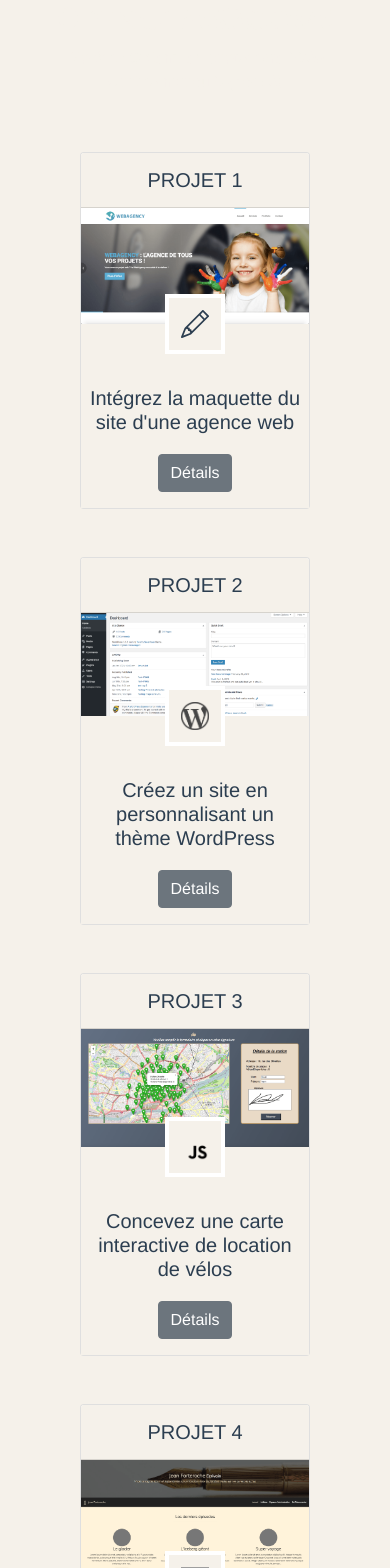
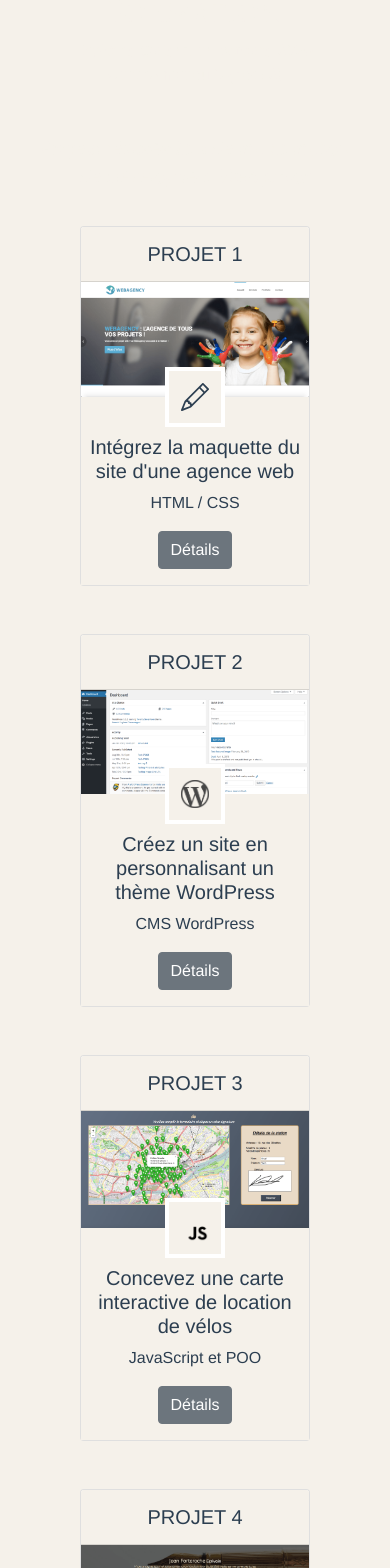
Before and after one commit to TocWebProject/portfolio, a Vue app: page / in a window 390 px wide. Shown: the part 1540-3108 px from the top of the page. Built offline with nearby package versions, Linux system fonts and the light colour scheme; no server answers; grey boxes are pictures that could not be loaded.

Commit message:
Content modification - adding language in Formation

```diff
--- a/src/components/Apropos.vue
+++ b/src/components/Apropos.vue
@@ -3,8 +3,8 @@
        <div class="container align-item-center justify-content-center">
            <div ref="apropos" class="a-propos">
                <p>
-                Après avoir travaillé plusieurs années dans le milieu culturel et artistique à Bruxelles,
-                j’ai entamé ma reconversion professionnel en Février 2019 et je suis désormais diplômé grâce la formation « Développeur Web Junior » d’OpenclassRooms.<br>
+                Après avoir travaillé plusieurs années dans le milieu culturel et artistique à Bruxelles, j'ai engagé une reconversion professionnelle en Février 2019. Je suis désormais « <span class="font-weight-bold">Développeur Web Junior</span> » et diplômé dans ce domaine,
+                 après avoir suivi une formation spécifique dispensée par OpenClassRooms.
                 Ayant de l'attrait pour l'esthétisme des médias et le graphisme, désormais passionné par le développement <span class="font-weight-bold">frontend</span> et <span class="font-weight-bold">backend</span>, je souhaite
                 me perfectionner à travers un <span class="font-weight-bold">contrat de professionnalisation</span> par l'alternance en validant un bac+3 tout en contribuant aux activités d'une équipe de développeurs(ses) chevroné(e)s
                </p>
@@ -53,7 +53,7 @@ export default {
           scrub: 2,
           toggleActions: "restart resume reverse reverse"
         },
-        y : innerWidth * -0.5,
+        y : innerWidth * -0.3,
         duration: 4,
       });
 
--- a/src/components/Formation.vue
+++ b/src/components/Formation.vue
@@ -1,9 +1,10 @@
 <template>
    <section ref="sectionFormation" class="section-formation">
         <lottie-player src="https://assets6.lottiefiles.com/packages/lf20_4XmSkB.json"  background="transparent"  speed="1"  style="margin: auto; width: 150px; height: 150px;"  loop autoplay></lottie-player>
-        <h3>Formation OpenClassRooms</h3>
-        <p> Diplôme Obtenu en septembre 2020 <br> Certifié niveau 5 (bac+2) </p>
+        <h3>Formation</h3>
+        <p class="diplomeFormation">Diplôme Obtenu en octobre 2020 <br> Certifié niveau 5 (bac+2) </p>
         <hr class="separationLineFormation">
+        <p class="sousTitreFormation">Projets réalisés lors de ma formation de Développeur Web junior</p>
         <div class="container pt-4">
            <div class="row justify-content-center">
                <!-- PROJET1  -->
@@ -19,7 +20,8 @@
                                     <path fill-rule="evenodd" d="M12.146.146a.5.5 0 0 1 .708 0l3 3a.5.5 0 0 1 0 .708l-10 10a.5.5 0 0 1-.168.11l-5 2a.5.5 0 0 1-.65-.65l2-5a.5.5 0 0 1 .11-.168l10-10zM11.207 2.5L13.5 4.793 14.793 3.5 12.5 1.207 11.207 2.5zm1.586 3L10.5 3.207 4 9.707V10h.5a.5.5 0 0 1 .5.5v.5h.5a.5.5 0 0 1 .5.5v.5h.293l6.5-6.5zm-9.761 5.175l-.106.106-1.528 3.821 3.821-1.528.106-.106A.5.5 0 0 1 5 12.5V12h-.5a.5.5 0 0 1-.5-.5V11h-.5a.5.5 0 0 1-.468-.325z"/>
                                 </svg>
                             </div>
-                            <h4 class="mt-4 p-2">Intégrez la maquette du site d'une agence web</h4>
+                            <h4 class="mb-0 p-2">Intégrez la maquette du site d'une agence web</h4>
+                            <p class="langageFormation">HTML / CSS</p>
                             <button class="btn btn-secondary mt-1 mb-3" id="show-modal" @click="showModalProjet1 = true">Détails</button>
                             <transition name="openModal">
                                 <ProjetOne v-if="showModalProjet1" @close="showModalProjet1 = false"></ProjetOne>
@@ -38,7 +40,8 @@
                             <div class="project-icon">
                                <img :src="imgProjet2Logo" alt="wordpress logo">
                             </div>
-                            <h4 class="mt-4 p-2">Créez un site en personnalisant un thème WordPress</h4>
+                            <h4 class="mb-0 p-2">Créez un site en personnalisant un thème WordPress</h4>
+                            <p class="langageFormation">CMS WordPress</p>
                             <button class="btn btn-secondary mt-1 mb-3" id="show-modal" @click="showModalProjet2 = true">Détails</button>
                             <transition name="openModal">
                                 <ProjetTwo v-if="showModalProjet2" @close="showModalProjet2 = false"></ProjetTwo>
@@ -57,7 +60,8 @@
                             <div class="project-icon">
                                <img :src="imgProjet3Logo" alt="JS logo">
                             </div>
-                            <h4 class="mt-4 p-2">Concevez une carte interactive de location de vélos</h4>
+                            <h4 class="mb-0 p-2">Concevez une carte interactive de location de vélos</h4>
+                            <p class="langageFormation">JavaScript et POO</p>
                             <button class="btn btn-secondary mt-1 mb-3" id="show-modal" @click="showModalProjet3 = true">Détails</button>
                             <transition name="openModal">
                                 <ProjetThree v-if="showModalProjet3" @close="showModalProjet3 = false"></ProjetThree>
@@ -76,7 +80,8 @@
                             <div class="project-icon">
                                <img :src="imgProjet4Logo" alt="JS logo">
                             </div>
-                            <h4 class="mt-4 p-2">Créez un blog CRUD pour un écrivain</h4>
+                            <h4 class="mb-0 p-2">Créez un blog CRUD pour un écrivain</h4>
+                            <p class="langageFormation">Modèle MVC en PHP</p>
                             <button class="btn btn-secondary mt-1 mb-3" id="show-modal" @click="showModalProjet4 = true">Détails</button>
                             <transition name="openModal">
                                 <ProjetFour v-if="showModalProjet4" @close="showModalProjet4 = false"></ProjetFour>
@@ -95,7 +100,8 @@
                             <div class="project-icon">
                                <img :src="imgProjet5Logo" alt="Laravel and Vue.js Logo">
                             </div>
-                            <h4 class="mt-4 p-2">Projet personnel:<br>App Journal de Bord</h4>
+                            <h4 class="mb-0 p-2">Projet personnel:<br>App Journal de Bord</h4>
+                            <p class="langageFormation">Laravel / Vue.js</p>
                             <button class="btn btn-secondary mt-1 mb-3" id="show-modal" @click="showModalProjet5 = true">Détails</button>
                             <transition name="openModal">
                                 <ProjetFive v-if="showModalProjet5" @close="showModalProjet5 = false"></ProjetFive>
--- a/src/components/ProjetFive.vue
+++ b/src/components/ProjetFive.vue
@@ -5,7 +5,7 @@
 
             <div class="modal-header dflex align-items-center flex-column">
             <slot name="header">
-                <h4 class="">Descriptif et Référentiel d'évaluation</h4>
+                <h4 class="">Descriptif et Compétences acquises</h4>
             </slot>
             </div>
 
--- a/src/components/ProjetFour.vue
+++ b/src/components/ProjetFour.vue
@@ -5,7 +5,7 @@
 
             <div class="modal-header dflex align-items-center flex-column">
             <slot name="header">
-                <h4 class="">Référentiel d'évaluation</h4>
+                <h4 class="">Compétences acquises et validées</h4>
             </slot>
             </div>
 
--- a/src/components/ProjetOne.vue
+++ b/src/components/ProjetOne.vue
@@ -5,7 +5,7 @@
 
             <div class="modal-header dflex justify-content-center">
             <slot name="header">
-                <h4>Référentiel d'évaluation</h4>
+                <h4>Compétences acquises et validées</h4>
             </slot>
             </div>
 
--- a/src/components/ProjetThree.vue
+++ b/src/components/ProjetThree.vue
@@ -5,7 +5,7 @@
 
             <div class="modal-header dflex align-items-center flex-column">
             <slot name="header">
-                <h4 class="">Concevez une carte interactive de location de vélos</h4>
+                <h4 class="">Compétences acquises et validées</h4>
             </slot>
             </div>
 
--- a/src/components/ProjetTwo.vue
+++ b/src/components/ProjetTwo.vue
@@ -5,7 +5,7 @@
 
             <div class="modal-header dflex align-items-center flex-column">
             <slot name="header">
-                <h4 class="">Référentiel d'évaluation</h4>
+                <h4 class="">Compétences acquises et validées</h4>
             </slot>
             </div>
 
```
Also changed, not shown: 1 other file (tests, documents, lock files or other folders).
